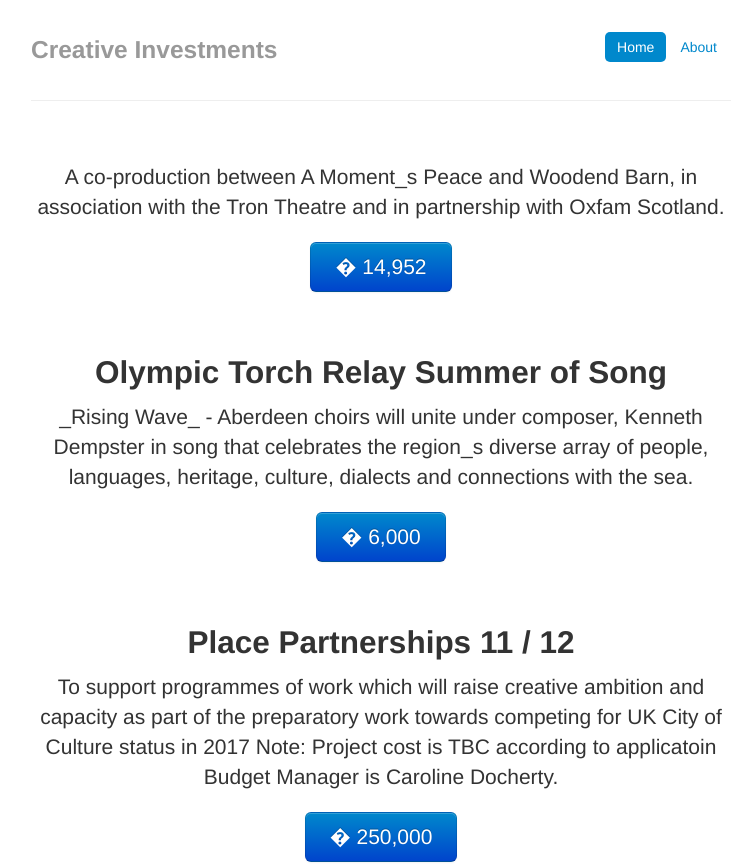
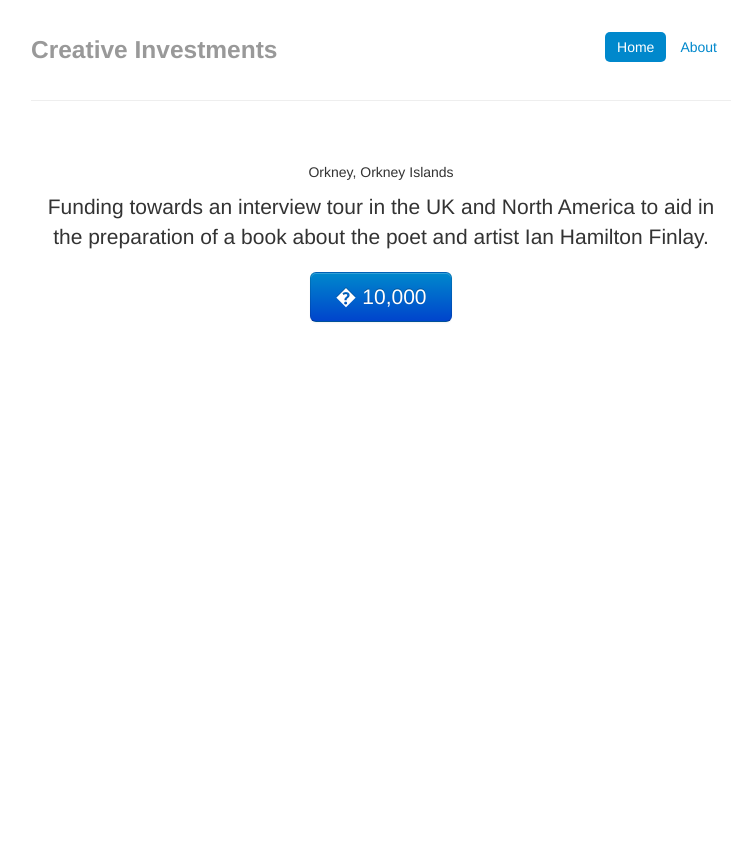
Before and after one commit to galvanist/cscotquiz, a plain HTML site: page index.html in a window 1280 px wide. Shown: the top 865 px of the page, without its empty margins (259-1013 px from the left). After the commit the page ends 800 px from the top, so only its background shows below. Drawn offline with Linux system fonts and the light colour scheme.

Commit message:
random award, list town and council

```diff
--- a/index.html
+++ b/index.html
@@ -70,6 +70,7 @@
 
       <div class="jumbotron" ng-repeat="award in awards">
         <h2>{{award.project_title}}</h2>
+        <p>{{award.applicant_town}}, {{award.council_area_name}}</p>
         <p class="lead">{{award.short_description}}</p>
         <a class="btn btn-large btn-primary" href="#">{{award.award_made}}</a>
       </div>
--- a/js/controllers.js
+++ b/js/controllers.js
@@ -1,5 +1,7 @@
 function AwardListCtrl($scope, $http) {
   $http.get('data/chs2013csawards.json').success(function(data) {
-    $scope.awards = data.splice(0, 5);
+    leng = data.length;
+    rand = Math.floor((Math.random()*leng)+1);
+    $scope.awards = data.splice(rand, 1);
   });
 }
```
